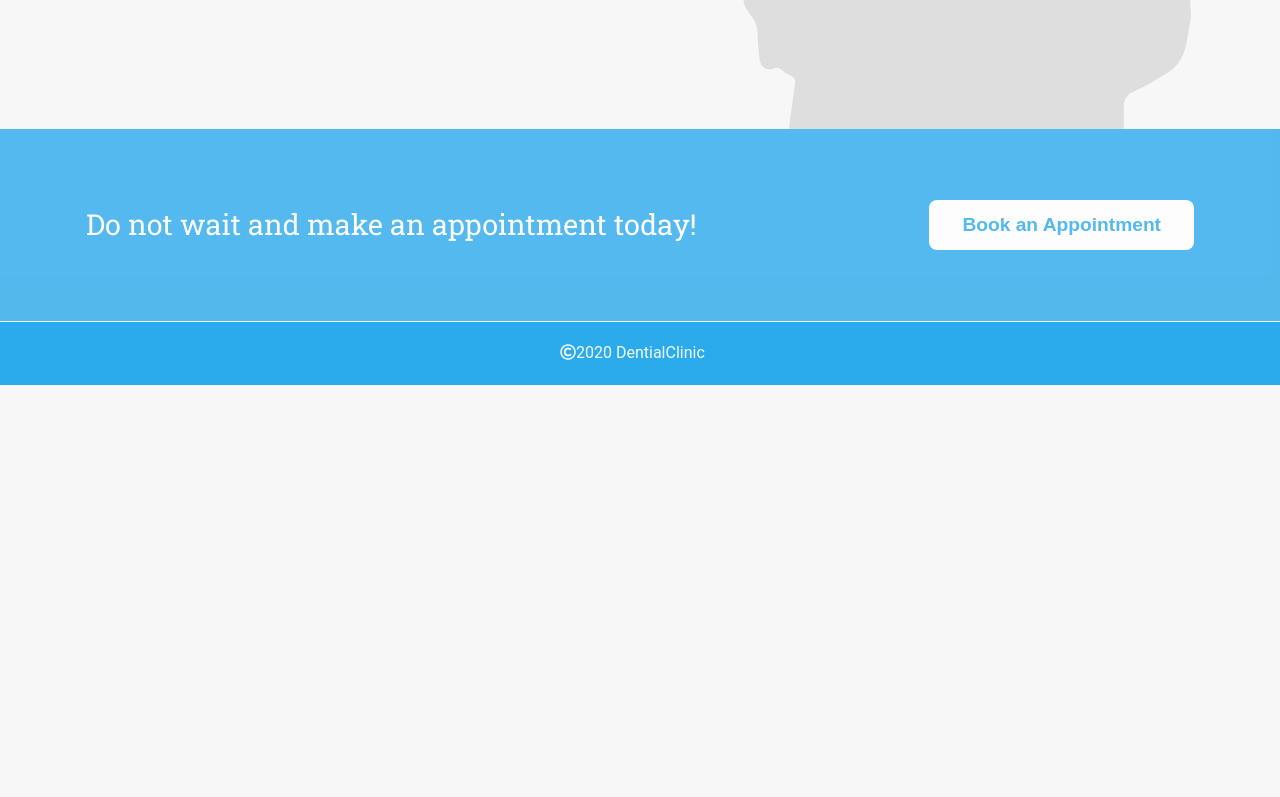
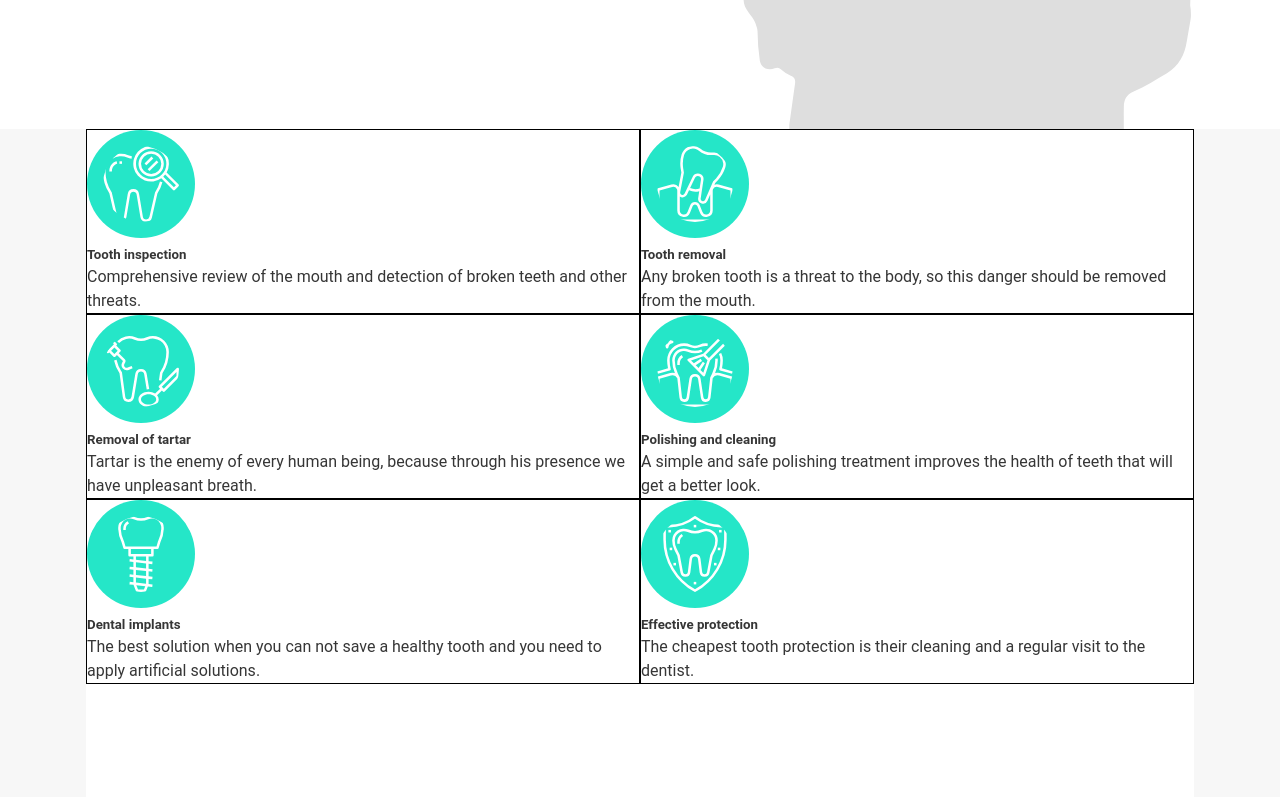
Before and after one commit to Grawlan/HTMLCSS-uppgift1, a plain HTML site: page index.html in a window 1280 px wide. Shown: the part 1503-2300 px from the top of the page. Before the commit the page ends 1888 px from the top, so only its background shows below. Drawn offline with Linux system fonts and the light colour scheme.

Commit message:
saturday

```diff
--- a/CSS/styles.css
+++ b/CSS/styles.css
@@ -2,8 +2,9 @@
 /* @import 'colors.css'; */
 
 :root {
+    --bg-primary : #ffffff;
     --bg-showcase: #dedede;
-    --bg-primary: #f7f7f7;
+    --bg-services: #f7f7f7;
     --img-showcase: #bfbfbf;
     --primary: #2baaec;
     --secondary: #25e6c8;
@@ -238,6 +239,31 @@ a {
 
 /* About us End */
 
+/* Services Start */
+#services {
+    width: 100%;
+    background-color: var(--bg-services);
+}
+
+#services .card img {
+    background-color: var(--secondary);
+    height: 6.75rem;
+    width: 6.75rem;
+    padding: 1rem;
+    background-size: 7.5rem 7.5rem;
+    border-radius: 50%;
+}
+#services .container .cards {
+    background-color: var(--bg-primary);
+    display: grid;
+    grid-template-rows: repeat(6, 1fr);
+
+}
+#services .container .card {
+    border: 1px solid black;
+}
+
+/* Services End */
 /* Appointment Start */
 #appointment {
     width: 100%;
@@ -341,12 +367,12 @@ footer {
 
     }
     #aboutus-infotext {
-        flex-direction: row;
+        align-items: center;
+        text-align: center;
         justify-content: space-between;
 
     }
     #aboutus-infotext h3 {
-        text-align: left;
         margin-top: 2rem;
 
 
@@ -355,14 +381,15 @@ footer {
        display: flex;
     }
     .aboutus-info {
-        width: 60%;
-        text-align: left;
+        width: 50%;
+
     }
     #aboutus-top p {
         margin-top: 2rem;
         font-size: 0.8rem;
     }
     #aboutus .container {
+        text-align: left;
         align-items: flex-start;
     }
     .aboutus-top h1 {
@@ -406,6 +433,17 @@ footer {
     #aboutus .container {
         gap: 3rem;
     }
+
+    #aboutus-top {
+        text-align: left;
+    }
+    #aboutus-infotext {
+        flex-direction: row;
+        text-align: left;
+    }
+    #services .container .cards {
+        grid-template-columns: repeat(2, 1fr);
+
 }
 
 @media(min-width: 1200px){
@@ -422,4 +460,17 @@ footer {
         width: 80%;
     }
 
+
 }
+
+@media(min-width: 1400px){
+    .container {
+        max-width: 1330px;
+    }
+    #aboutus-top h1 {
+        font-size: 3rem;
+    }
+    #aboutus-top p {
+        font-size: 1rem;
+    }
+}
--- a/index.html
+++ b/index.html
@@ -61,7 +61,7 @@
     </nav>
     <section id="showcase" class="bg-gray">
         <div class="container">
-            <img id="showcaseImgDesktop" src="./assets/img/placehold.svg" alt="shadowplaceholder">
+            <img id="showcaseImgDesktop" src="./assets/img/placehold.svg" alt="shopwcaseplaceholder">
             <div class="showcase-content">
                 <h1>Modern technologies ensure safety</h1>
                 <p>Our clinic is equipped with the highest quality medical and dental equipment, which allows for quick and effective treatment of the patient.</p>
@@ -86,13 +86,51 @@
                 </div>
 
             </div>
-            <img id="aboutusImgDesktop" src="./assets/img/placehold2.svg" alt="shadowplaceholder">
+            <img id="aboutusImgDesktop" src="./assets/img/placehold2.svg" alt="aboutusplaceholder">
 
         </div>
       </section>
 
       <section id="services">
         <div class="container">
+            <div class="cards">
+                <div class="card" id="card-1">
+                    <img src="./assets/img/tooth-inspection.svg" alt="Tooth inspection">
+                    <h5>Tooth inspection</h5>
+                    <p>Comprehensive review of the mouth and detection of broken teeth and other threats.</p>
+
+                </div>
+                <div class="card" id="card-2">
+                    <img src="./assets/img/tooth-removal.svg" alt="Tooth removal">
+                    <h5>Tooth removal</h5>
+                    <p>Any broken tooth is a threat to the body, so this danger should be removed from the mouth.</p>
+
+                </div>
+                <div class="card" id="card-3">
+                    <img src="./assets/img/removal-of-tartar.svg" alt="Removal of tartar">
+                    <h5>Removal of tartar</h5>
+                    <p>Tartar is the enemy of every human being, because through his presence we have unpleasant breath.</p>
+
+                </div>
+                <div class="card" id="card-4">
+                    <img src="./assets/img/polishing-and-cleaning.svg" alt="Polishing and cleaning">
+                    <h5>Polishing and cleaning</h5>
+                    <p>A simple and safe polishing treatment improves the health of teeth that will get a better look.</p>
+
+                </div>
+                <div class="card" id="card-5">
+                    <img src="./assets/img/dental-implants.svg" alt="Dental implants">
+                    <h5>Dental implants</h5>
+                    <p>The best solution when you can not save a healthy tooth and you need to apply artificial solutions.</p>
+
+                </div>
+                <div class="card" id="card-6">
+                    <img src="./assets/img/effective-protection.svg" alt="Effective protection">
+                    <h5>Effective protection</h5>
+                    <p>The cheapest tooth protection is their cleaning and a regular visit to the dentist.</p>
+
+                </div>
+            </div>
 
         </div>
       </section>
```
Also changed, not shown: assets/img/dental-implants.svg (added), assets/img/effective-protection.svg (added), assets/img/polishing-and-cleaning.svg (added), assets/img/removal-of-tartar.svg (added), assets/img/tooth-inspection.svg (added), assets/img/tooth-removal.svg (added).
